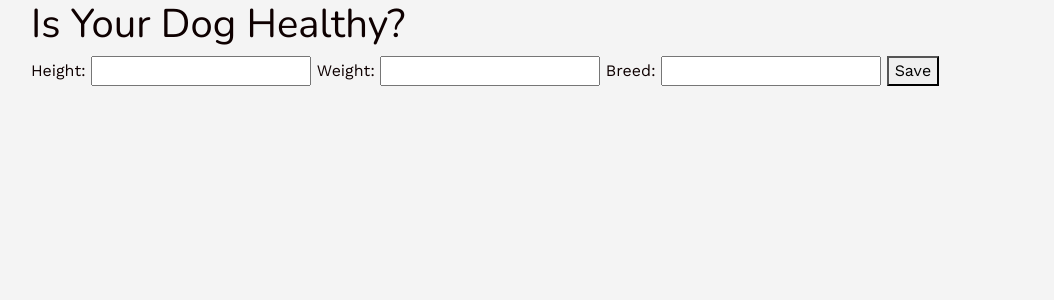
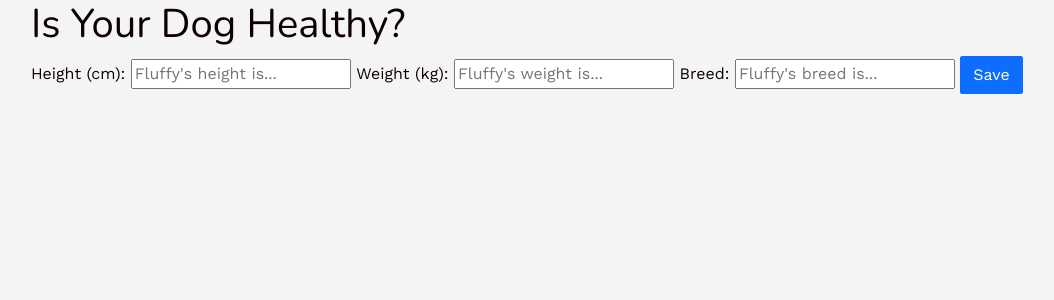
Before and after one commit to VeganBt/healthy-dog-calculator, a Rails app: page / in a window 1280 px wide. Shown: the top 300 px of the page, without its empty margins (51-1105 px from the left). Run offline with Rails 7, Linux system fonts and the light colour scheme; style sheets or scripts are compiled from the project's sources; some libraries are stand-ins or nearby versions.

Commit message:
started styling, created scss files for components

```diff
--- a/app/assets/stylesheets/pages/_index.scss
+++ b/app/assets/stylesheets/pages/_index.scss
@@ -1,2 +1,4 @@
 // Import page-specific CSS files here.
 @import "home";
+@import "components/form";
+@import "components/button";
--- a/app/javascript/controllers/form_controller.js
+++ b/app/javascript/controllers/form_controller.js
@@ -39,12 +39,12 @@ export default class extends Controller {
     event.preventDefault();
     // clear the results div
     this.resultsTarget.innerHTML = ""
+    let html;
     const dogBMI = this.calcDogBMI();
     this.fetchDog(this.getDogBreed())
     .then((data) => {
       // first calculate avg dog BMI
       const healthyDogBMI = this.getBreedBMI(data);
-      let html;
       // then compare it with the input dog BMI
       if (dogBMI < healthyDogBMI.min) {
         // the dog is underweight
--- a/app/views/pages/home.html.erb
+++ b/app/views/pages/home.html.erb
@@ -4,16 +4,16 @@
                 method: :post,
                 data: { form_target: "form",
                         action: "submit->form#showResults" } do |form| %>
-    <%= form.label :height, "Height:" %>
-    <%= form.text_field :height %>
-    <%= form.label :weight, "Weight:" %>
-    <%= form.text_field :weight %>
+    <%= form.label :height, "Height (cm):" %>
+    <%= form.text_field :height, required: true, placeholder: "Fluffy's height is..." %>
+    <%= form.label :weight, "Weight (kg):" %>
+    <%= form.text_field :weight, required: true, placeholder: "Fluffy's weight is..." %>
     <%= form.label :breed, "Breed:" %>
     <datalist id="breed" data-form-target="suggestions">
     <!-- inject suggestions here -->
     </datalist>
-    <%= form.search_field :breed, list: "breed", data: { action: "input->form#getDogInfo" } %>
-    <%= form.button :submit, data: { form_target: "submit"}%>
+    <%= form.search_field :breed, required: true, list: "breed", placeholder: "Fluffy's breed is...", data: { action: "input->form#getDogInfo" } %>
+    <%= form.button :submit, data: { form_target: "submit"}, class: "btn btn-primary" %>
   <% end %>
 
   <div class="results" data-form-target="results">
```
Also changed, not shown: app/assets/stylesheets/components/_button.scss (added), app/assets/stylesheets/components/_form.scss (added).
